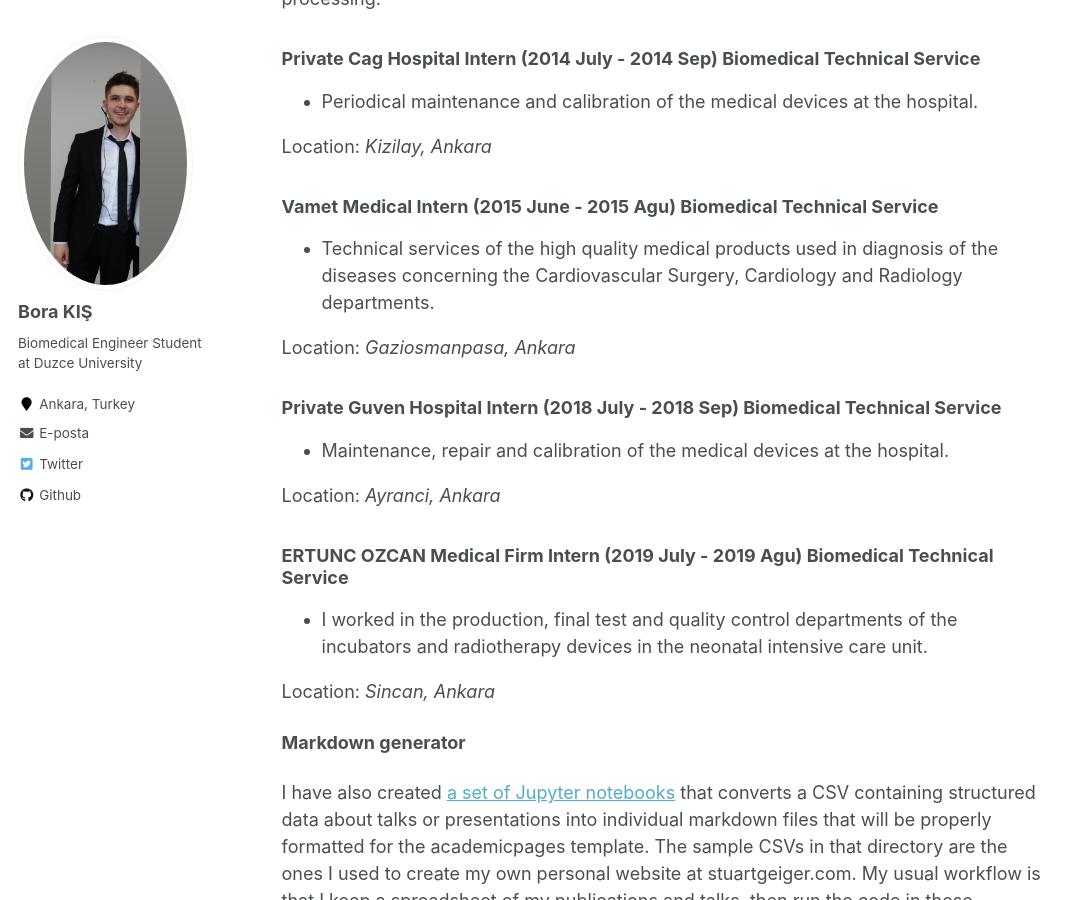
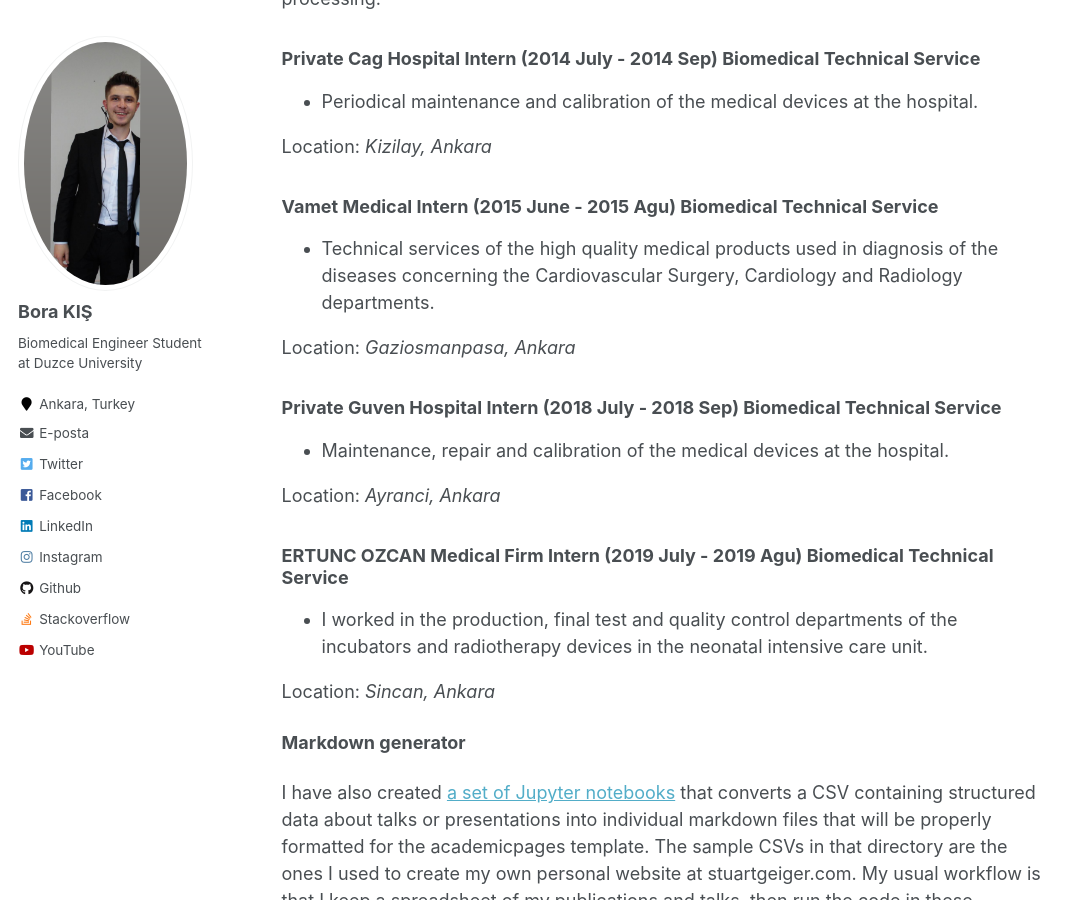
Before and after one commit to BoraKis/borakis.github.io, a Jekyll site: the page built from _pages/about.md, in a window 1280 px wide and 900 px high, scrolled down 310 px. Shown: the whole window, without its empty margins (0-1085 px from the left). Built offline with Jekyll 4.4.1, drawn with Linux system fonts in a browser that asks for light colours; part of the change alters nothing that is shown.

Commit message:
Update _config.yml

```diff
--- a/_config.yml
+++ b/_config.yml
@@ -84,33 +84,15 @@ author:
   avatar           : "borakis.png"
   bio              : "Biomedical Engineer Student at Duzce University"
   location         : "Ankara, Turkey"
-  employer         :
+  kaggle           : "https://www.kaggle.com/bora19"
   email            : "izzetkis@hotmail.com"
-  uri              :
-  bitbucket        :
-  codepen          :
-  dribbble         :
-  flickr           :
-  facebook         :
-  foursquare       :
+  facebook         : "https://www.facebook.com/people/İzzet-Bora-Kış/100013869244752"
   github           : "https://github.com/BoraKis"
-  google_plus      :
-  keybase          :
-  instagram        :
-  impactstory      : #"https://profiles.impactstory.org/u/xxxx-xxxx-xxxx-xxxx"
-  lastfm           :
-  linkedin         :
-  pinterest        :
-  soundcloud       :
-  stackoverflow    : # http://stackoverflow.com/users/123456/username
-  steam            :
-  tumblr           :
-  twitter          : "replacethistwitterhandle"
-  vine             :
-  weibo            :
-  xing             :
-  youtube          :
-  wikipedia        :
+  instagram        : "https://www.instagram.com/izzetborakis/"
+  linkedin         : "https://www.linkedin.com/in/izzet-bora-kiş-1008999b/"
+  stackoverflow    : "https://stackoverflow.com/users/12311721/bora-kış"
+  twitter          : "https://twitter.com/izzetborakis"
+  youtube          : "https://www.youtube.com/channel/UCS5YRSHgQFgIYsme1grd0xA?view_as=subscriber"
 
 
 # Reading Files
```
